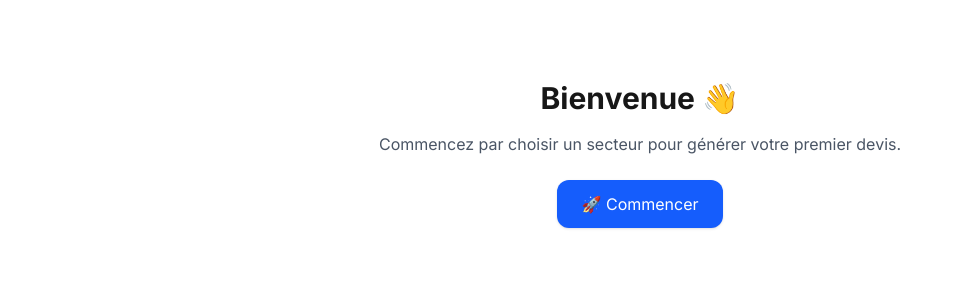
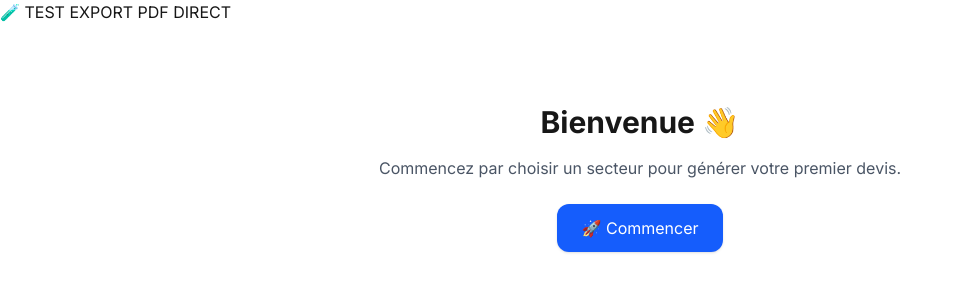
Before and after one commit to lululecodeur/ia-devis-app, a Next.js app: page / in a window 1280 px wide. Shown: the top 300 px of the page, without its empty margins (0-958 px from the left). Built offline with nearby package versions, Linux system fonts and the light colour scheme.

Commit message:
on essaie

```diff
--- a/src/app/page.tsx
+++ b/src/app/page.tsx
@@ -411,6 +411,16 @@ console.log("✅ exportPDF appelée avec clone");
 
   return(
 <>
+
+<button
+  onClick={async () => {
+    alert("PDF direct test !");
+    await exporterPDFSansClasses();
+  }}
+>
+  🧪 TEST EXPORT PDF DIRECT
+</button>
+
 {mode === "accueil" && (
   <div className="text-center mt-20">
     <h1 className="text-3xl font-bold mb-4">Bienvenue 👋</h1>
@@ -1234,16 +1244,18 @@ console.log("✅ exportPDF appelée avec clone");
 {/* Bouton fixe en bas à gauche */}
 {mode === "devis" && !showSecteurModal &&(
 <div className="sticky bottom-4 left-4 z-50">
-  <button
+<button
   onClick={async () => {
+    console.log("✅ Bouton cliqué");
+    alert("✅ Début de la fonction onClick !");
+
     try {
-      // 🛑 Vérifie que le client est bien rempli
+      console.log("🪪 Étape 1 : vérif client");
       if (!recepteur.nom.trim() || !recepteur.email.trim()) {
         alert("❌ Merci de renseigner au minimum un nom et un email pour exporter.");
         return;
       }
 
-      // 🔎 Récupère ou génère un client_id unique
       const clientsStr = localStorage.getItem("clients");
       const clients = clientsStr ? JSON.parse(clientsStr) : [];
 
@@ -1253,9 +1265,9 @@ console.log("✅ exportPDF appelée avec clone");
           c.email.trim() === recepteur.email.trim()
       );
 
-      const client_id_final = clientExistant?.client_id || `${recepteur.nom.trim()}-${recepteur.email.trim()}`;
-
-      // 🗂 Enregistre le client si pas encore présent
+      const client_id_final =
+        clientExistant?.client_id || `${recepteur.nom.trim()}-${recepteur.email.trim()}`;
+
       const nouveauClient = {
         ...recepteur,
         client_id: client_id_final,
@@ -1271,7 +1283,8 @@ console.log("✅ exportPDF appelée avec clone");
         localStorage.setItem("clients", JSON.stringify(clients));
       }
 
-      // 📤 Envoie au backend
+      console.log("📤 Étape 2 : fetch backend");
+
       await fetch("http://localhost:5000/sauvegarder-devis-final", {
         method: "POST",
         headers: { "Content-Type": "application/json" },
@@ -1297,7 +1310,8 @@ console.log("✅ exportPDF appelée avec clone");
         }),
       });
 
-      // 💾 Sauvegarde dans l'historique local
+      console.log("💾 Étape 3 : sauvegarde localStorage");
+
       const historiqueStr = localStorage.getItem("devisHistorique");
       const historique = historiqueStr ? JSON.parse(historiqueStr) : [];
 
@@ -1326,19 +1340,22 @@ console.log("✅ exportPDF appelée avec clone");
       historique.push(nouveauDevis);
       localStorage.setItem("devisHistorique", JSON.stringify(historique));
 
-      // 📄 Génère le PDF
+      console.log("📄 Étape 4 : appel PDF");
       if (typeof window !== "undefined") alert("📢 Appel exporterPDFSansClasses !");
-console.log("📢 Appel exporterPDFSansClasses !");
-
+      console.log("📢 Appel exporterPDFSansClasses !");
       await exporterPDFSansClasses();
     } catch (e) {
       console.warn("❌ Erreur complète lors de l’export :", e);
+      if (typeof window !== "undefined") {
+        alert("❌ Une erreur est survenue pendant l’export.");
+      }
     }
   }}
   className="bg-green-600 hover:bg-green-700 text-white text-lg px-6 py-3 rounded-xl shadow flex items-center justify-center gap-2"
 >
   📄 Exporter le devis
 </button>
+
 </div>
 )}
 
```
